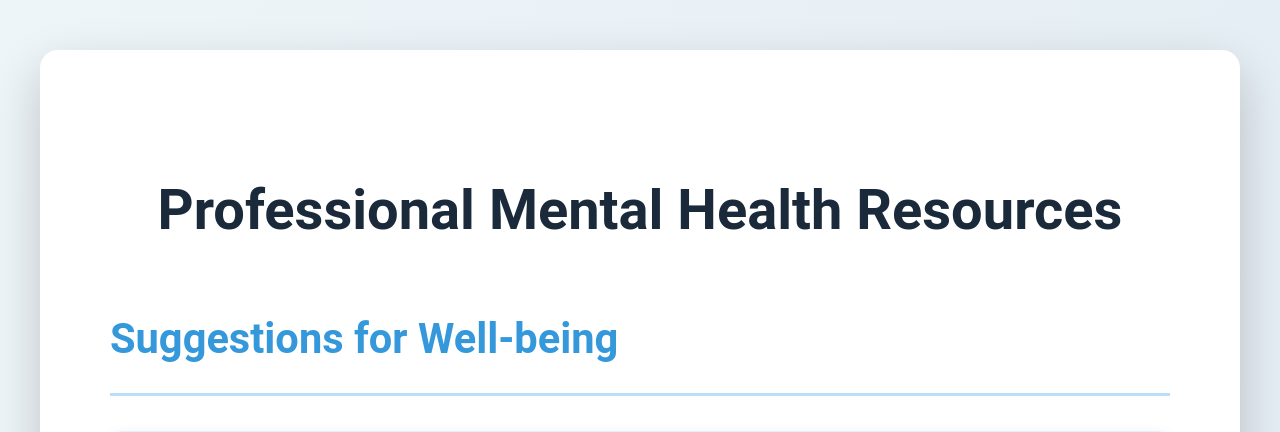
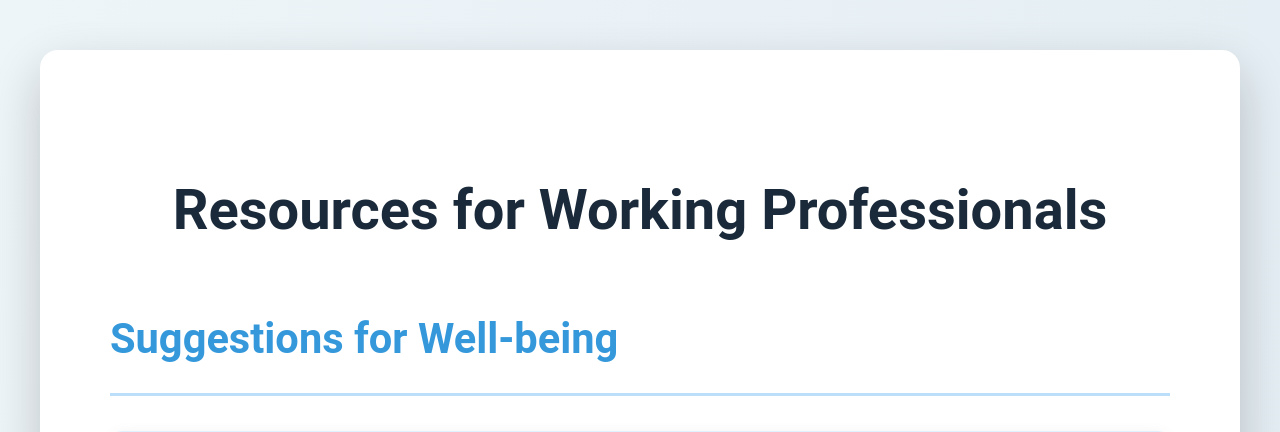
Before and after one commit to gotlate/MindCare_CC, a Flask app: page /professional_resources in a window 1280 px wide. Shown: the top 432 px of the page. Run offline with Flask 3, Linux system fonts and the light colour scheme; parts of the project's set-up code (start-up, migrations or seed data) failed here and were passed over.

Commit message:
name changes

```diff
--- a/templates/professional_resources.html
+++ b/templates/professional_resources.html
@@ -8,7 +8,7 @@
 </head>
 <body>
     <div class="resources-container">
-        <h2 class="section-title">Professional Mental Health Resources</h2>
+        <h2 class="section-title">Resources for Working Professionals</h2>
 
         <!-- Suggestions Section -->
         <div class="resource-category">
--- a/templates/student_resources.html
+++ b/templates/student_resources.html
@@ -8,7 +8,7 @@
 </head>
 <body>
     <div class="resources-container">
-        <h2 class="section-title">Student Mental Health Resources</h2>
+        <h2 class="section-title">Resources for Students</h2>
 
         <!-- Suggestions Section -->
         <div class="resource-category">
```
